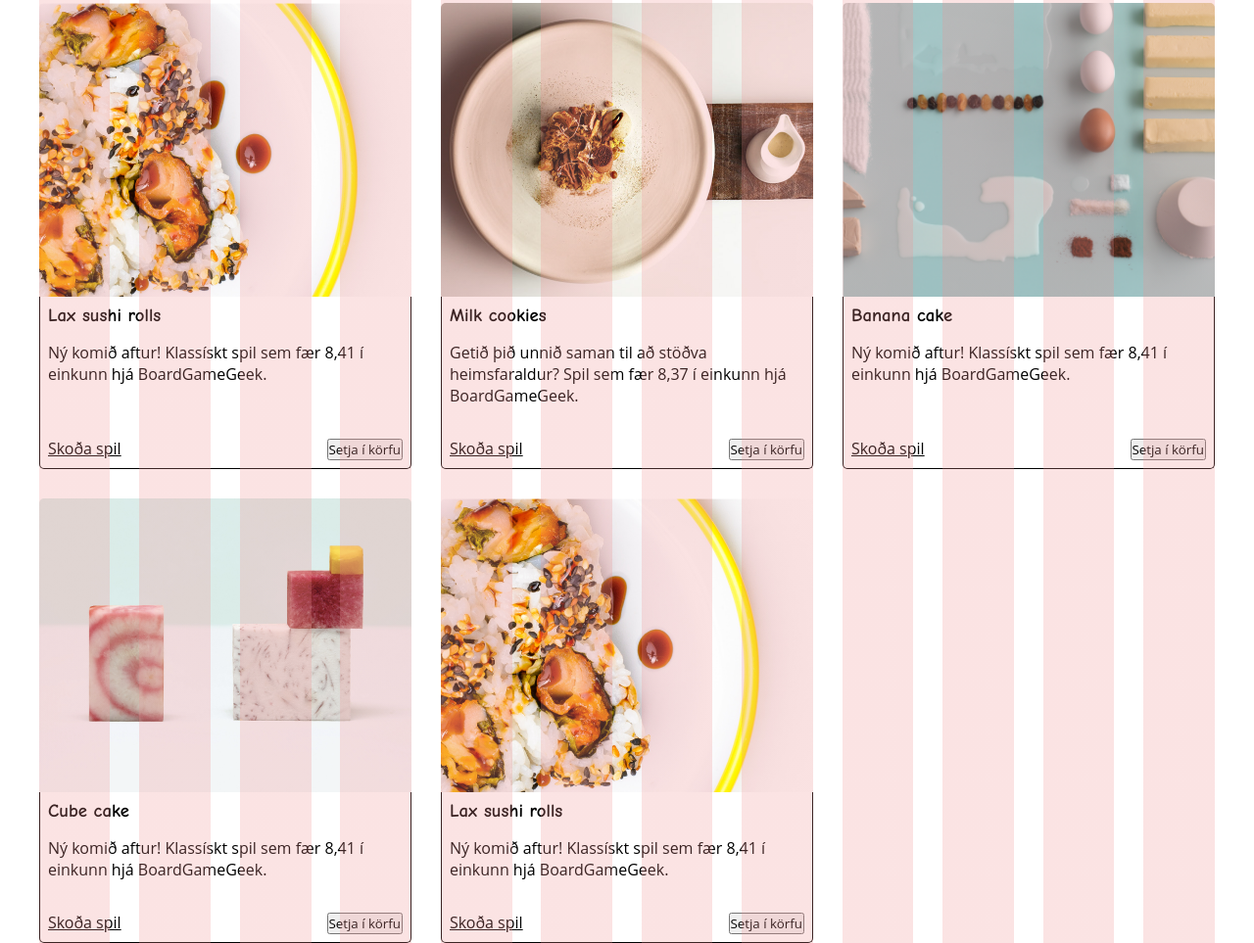
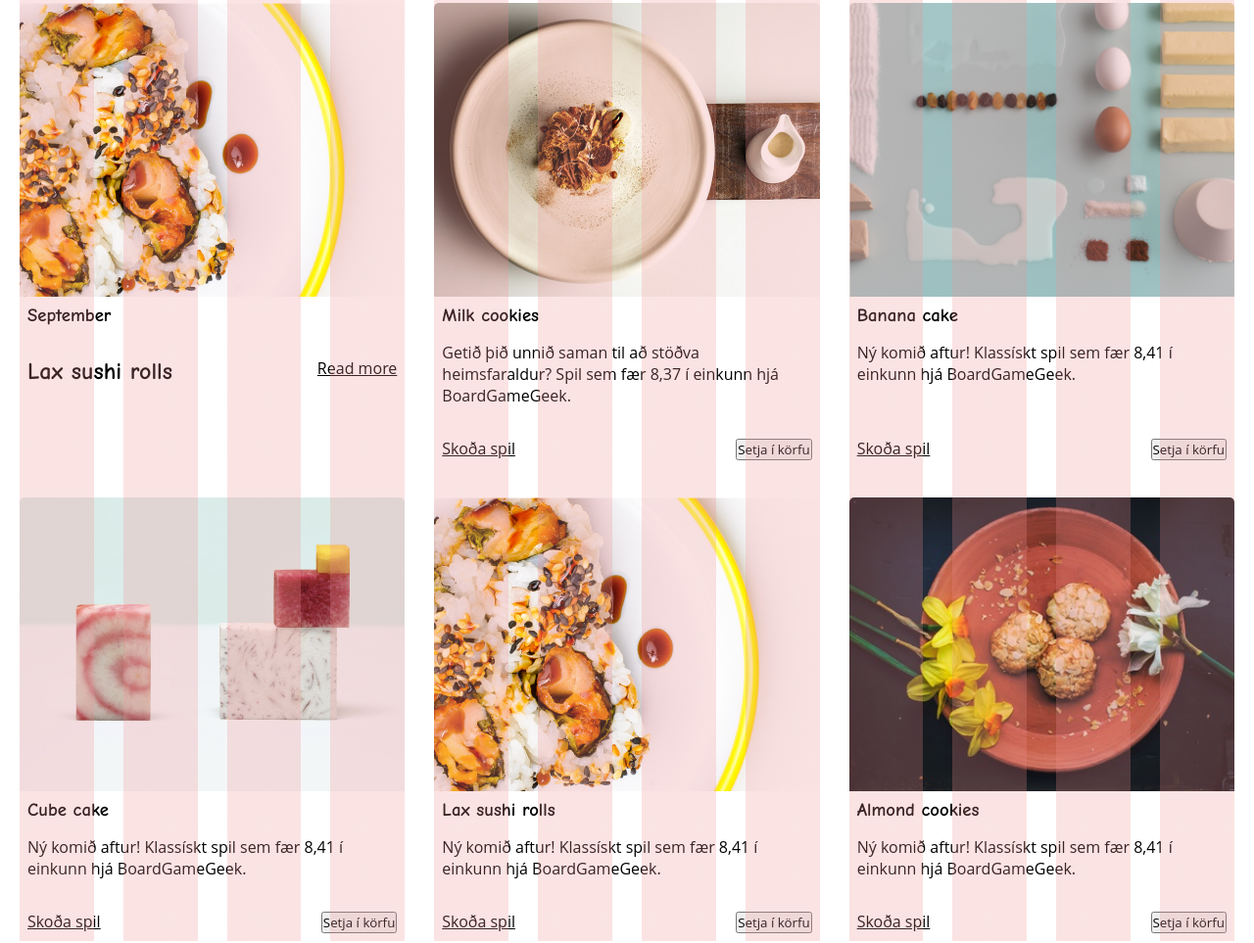
Before and after one commit to janusbirgisson/hopaverkefni-1, a website: page index.html in a window 1280 px wide. Shown: the part 1053-2016 px from the top of the page at 98% size. Drawn offline with Linux system fonts and the light colour scheme.

Commit message:
Added some cards functionality

```diff
--- a/index.html
+++ b/index.html
@@ -49,21 +49,11 @@
                   />
                 </div>
                 <div class="content">
-                  <h3 class="title">Lax sushi rolls</h3>
-                  <div class="text">
-                    <p>
-                      Ný komið aftur! Klassískt spil sem fær 8,41 í einkunn hjá
-                      BoardGameGeek.
-                    </p>
-                  </div>
+                  <h3 class="title">September</h3>
                   <div class="actions">
-                    <a href="./sidur/spil.html" class="button">Skoða spil</a>
-
                     <!-- Rétt leið til að útbúa form, þó ekkert virki... -->
-                    <form method="post" action=".">
-                      <input type="hidden" name="id" value="1" />
-                      <button class="button">Setja í körfu</button>
-                    </form>
+                    <h2 class="title">Lax sushi rolls</h2>
+                    <a href="./sidur/spil.html" class="button">Read more</a>
                   </div>
                 </div>
               </section>
@@ -175,6 +165,33 @@
                   </div>
                 </div>
               </section>
+
+              <section class="card">
+                <div class="image">
+                  <img
+                    src="./images/almond-cookies.png"
+                    alt="Mynd af boxi spilsins Brass: Birmingham"
+                  />
+                </div>
+                <div class="content">
+                  <h3 class="title">Almond cookies</h3>
+                  <div class="text">
+                    <p>
+                      Ný komið aftur! Klassískt spil sem fær 8,41 í einkunn hjá
+                      BoardGameGeek.
+                    </p>
+                  </div>
+                  <div class="actions">
+                    <a href="./sidur/spil.html" class="button">Skoða spil</a>
+
+                    <!-- Rétt leið til að útbúa form, þó ekkert virki... -->
+                    <form method="post" action=".">
+                      <input type="hidden" name="id" value="1" />
+                      <button class="button">Setja í körfu</button>
+                    </form>
+                  </div>
+                </div>
+              </section>
             </div>
           </div>
         </main>
--- a/styles/card.scss
+++ b/styles/card.scss
@@ -30,12 +30,11 @@
   flex: 1;
   display: flex;
   flex-direction: column;
+  background-color: var(--color-white);
   gap: var(--spacing);
   padding: calc(var(--spacing) / 2);
-  border: var(--border-regular);
+
   border-top: 0;
-  border-bottom-left-radius: var(--border-radius-regular);
-  border-bottom-right-radius: var(--border-radius-regular);
 }
 
 /**
```
Also changed, not shown: styles.css, 1 other file.
